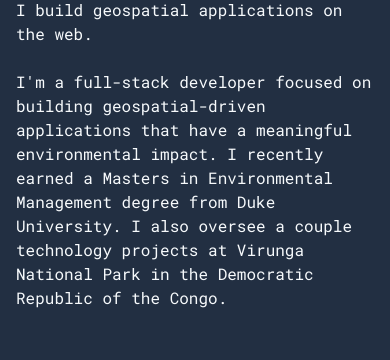
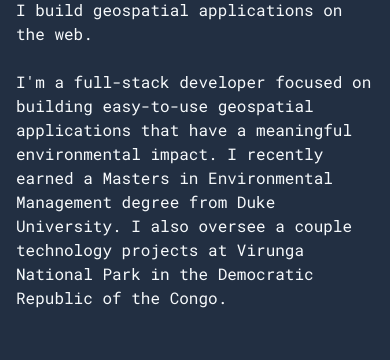
Before and after one commit to caseyslaught/casey-slaught-new-site, a Next.js app: page / in a window 390 px wide. Shown: the part 336-696 px from the top of the page. Built offline with nearby package versions, Linux system fonts and the light colour scheme.

Commit message:
improve mobile styling, added resume link

```diff
--- a/components/HeaderMain/index.tsx
+++ b/components/HeaderMain/index.tsx
@@ -1,4 +1,5 @@
 import React, { useEffect, useState } from "react";
+import NextLink from "next/link";
 import {
   Box,
   Button,
@@ -89,9 +90,11 @@
   return (
     <HStack spacing={5}>
       <Sections isMobileOrTablet={false} />
+      <Link href="/files/resume.pdf" isExternal>
         <Button colorScheme="accent" variant="outline">
           Resume
         </Button>
+      </Link>
     </HStack>
   );
 };
@@ -131,9 +134,11 @@
           <DrawerCloseButton />
           <DrawerBody>
             <VStack align="flex-start" mt={24} spacing={4}>
+              <Link href="/files/resume.pdf" isExternal>
                 <Button colorScheme="accent" variant="outline" size="lg">
                   Resume
                 </Button>
+              </Link>
 
               <Divider pt={2} />
 
--- a/components/HeroSection/index.tsx
+++ b/components/HeroSection/index.tsx
@@ -40,12 +40,12 @@
           </Skeleton>
           <Skeleton isLoaded={isLoaded} fadeDuration={2}>
             <Text>
-              I&apos;m a full-stack developer focused on building
-              geospatial-driven applications that have a meaningful
-              environmental impact. I recently earned a Masters in Environmental
-              Management degree from Duke University. I also oversee a couple
-              technology projects at Virunga National Park in the Democratic
-              Republic of the Congo.
+              I&apos;m a full-stack developer focused on building easy-to-use
+              geospatial applications that have a meaningful environmental
+              impact. I recently earned a Masters in Environmental Management
+              degree from Duke University. I also oversee a couple technology
+              projects at Virunga National Park in the Democratic Republic of
+              the Congo.
             </Text>
           </Skeleton>
         </VStack>
--- a/components/ProjectsSection/index.tsx
+++ b/components/ProjectsSection/index.tsx
@@ -36,7 +36,11 @@
         color="gray.50"
         mb="40px"
       >
-        <VStack w={["100%", "100%", "360px"]} align="flex-start" mb="20px">
+        <VStack
+          w={["100%", "100%", "360px"]}
+          align="flex-start"
+          mb={["20px", "20px", "40px"]}
+        >
           <Heading fontSize={["xl", "2xl"]}>🏗️ Projects</Heading>
           <Divider />
         </VStack>
@@ -80,7 +84,6 @@
     <Flex
       h={["520px", "500px", "480px"]}
       w="100%"
-      mt="40px"
       align="center"
       justify={
         direction === "ltor" || isMobileOrTablet ? "flex-start" : "flex-end"
--- a/pages/_app.tsx
+++ b/pages/_app.tsx
@@ -37,6 +37,7 @@
       },
       secondary: {
         200: "#D9D9D9",
+        600: "#454545",
       },
     },
     components: {
@@ -58,18 +59,21 @@
     },
     styles: {
       global: {
+        body: {
+          bg: "primary.800",
+        },
         "html, #jobs-list": {
           "::-webkit-scrollbar": {
             width: "10px",
           },
           "::-webkit-scrollbar-thumb": {
-            backgroundColor: "#454545",
-            border: "2px solid #222f42",
+            backgroundColor: "secondary.600",
+            border: "2px solid primary.600",
             borderRadius: "8px",
           },
 
           "::-webkit-scrollbar-track": {
-            backgroundColor: "#222f42",
+            backgroundColor: "primary.800",
           },
         },
         "#jobs-list": {
--- a/pages/_document.tsx
+++ b/pages/_document.tsx
@@ -1,13 +1,19 @@
-import { Html, Head, Main, NextScript } from 'next/document'
+import { Html, Head, Main, NextScript } from "next/document";
 
 export default function Document() {
   return (
     <Html lang="en">
-      <Head />
+      <Head>
+        <script
+          defer
+          data-domain="caseyslaught.com"
+          src="https://plausible.io/js/script.js"
+        ></script>
+      </Head>
       <body>
         <Main />
         <NextScript />
       </body>
     </Html>
-  )
+  );
 }
```
Also changed, not shown: 1 other file (tests, documents, lock files or other folders). Lines whose indentation alone changed are shown as unchanged.
